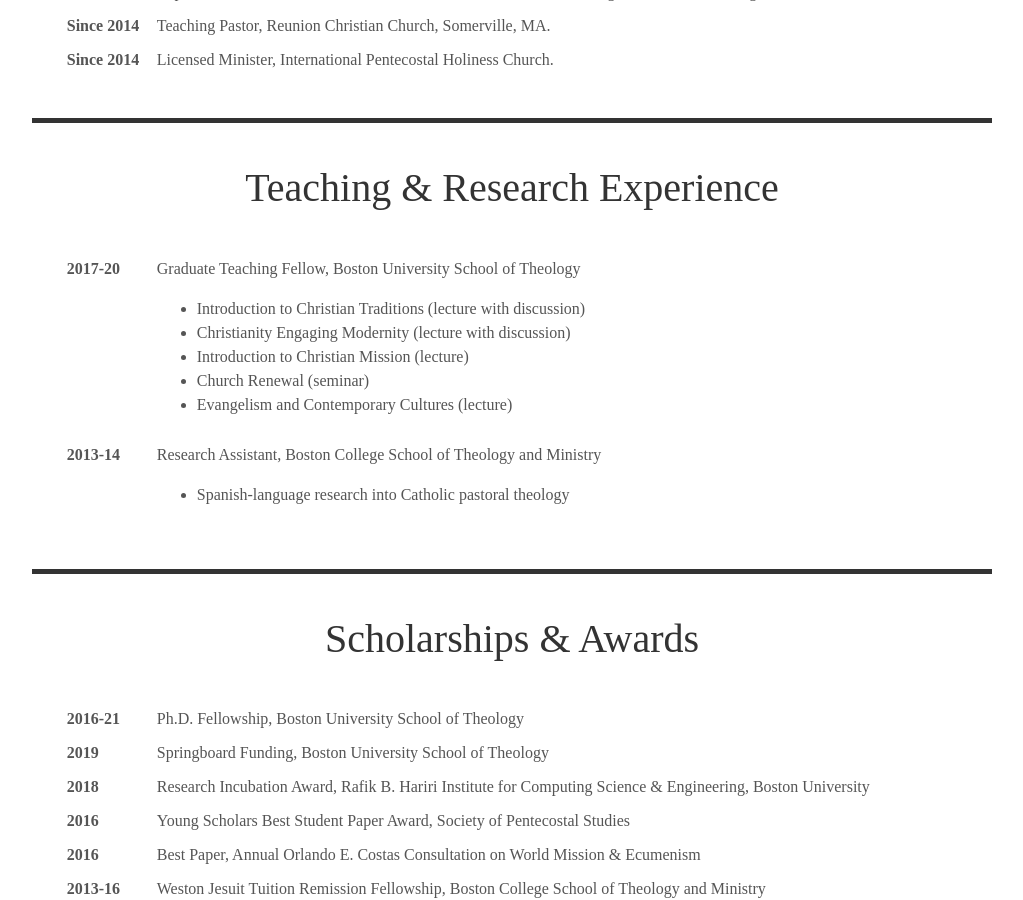
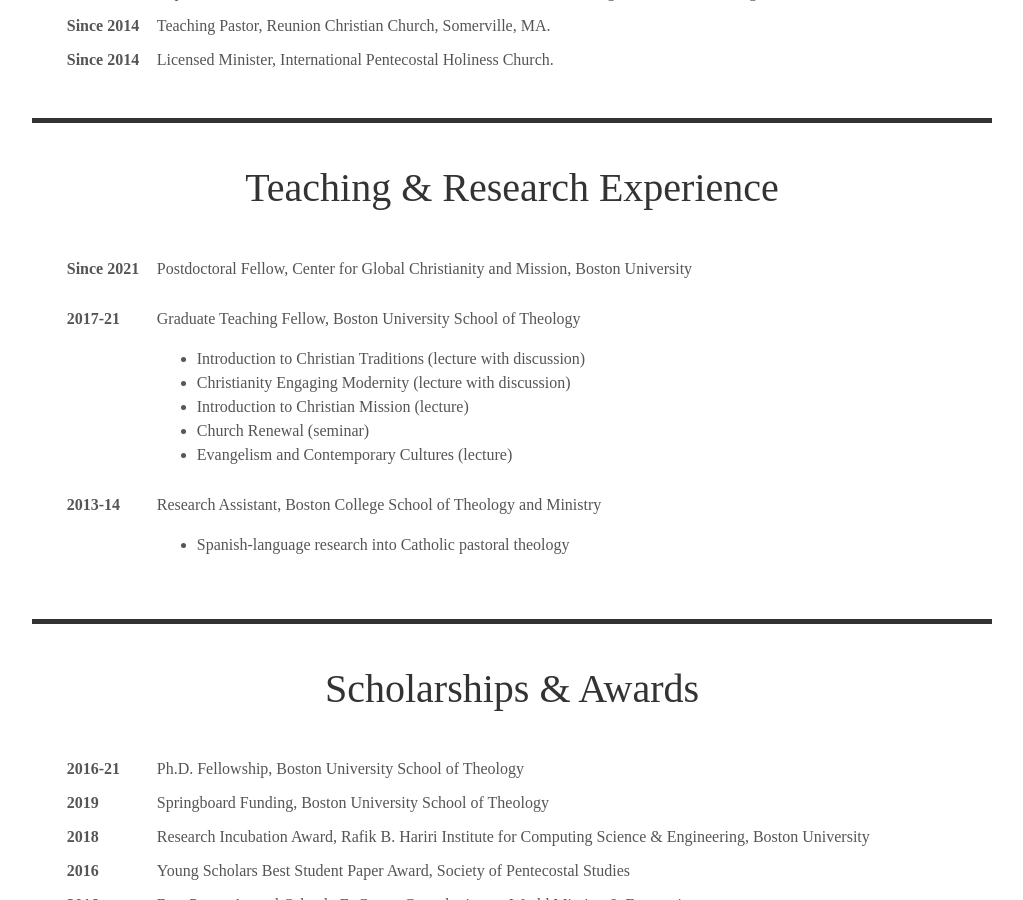
Before and after one commit to alex-mayfield/alex-mayfield.github.io, a Jekyll site: the page built from index.html, in a window 1280 px wide and 900 px high, scrolled down 3491 px. Shown: the whole window, without its empty margins (128-1151 px from the left). Built offline with Jekyll 4.4.1, drawn with Linux system fonts in a browser that asks for light colours; some web fonts are replaced; some of the changed text lies outside the part shown.

Commit message:
Update to CV

```diff
--- a/_data/digital-projects.yml
+++ b/_data/digital-projects.yml
@@ -2,7 +2,7 @@
   - title: China Historical Christian Database
     img: /assets/img/chcd-logo.png
     link: https://chcdatabase.com/
-    role: Lead Investigator
+    role: Principal Investigator
     date: Since 2018
   - title: China Christian Posters Project
     img: /assets/img/ccp-logo.png
--- a/_data/publications.yml
+++ b/_data/publications.yml
@@ -125,7 +125,7 @@
     journal:
     vol_iss:
     book: The Pentecostal World
-    edit: 	Michael Wilkinson and Jörg Haustein
+    edit: Michael Wilkinson and Jörg Haustein
     publisher: "Routledge"
     page:
     author:
--- a/_data/teaching-research.yml
+++ b/_data/teaching-research.yml
@@ -1,6 +1,8 @@
 list:
+  - title: Postdoctoral Fellow, Center for Global Christianity and Mission, Boston University
+    year: "Since 2021"
   - title: Graduate Teaching Fellow, Boston University School of Theology
-    year: 2017-20
+    year: 2017-21
     details:
       - exp: Introduction to Christian Traditions (lecture with discussion)
       - exp: Christianity Engaging Modernity (lecture with discussion)
--- a/_includes/about.html
+++ b/_includes/about.html
@@ -14,7 +14,7 @@
 <div class="row">
   <div class="third">
     <h2>Doctorate</h2>
-    <p><b>2021</b><br>Will receive a Ph.D. in World Christian History from Boston University, School of Theology. Exams: Pre-Reformation History, Post-Reformation History, & Missiology.</p>
+    <p><b>2021</b><br>Received a Ph.D. in World Christian History from Boston University, School of Theology. Exams: Pre-Reformation History, Post-Reformation History, & Missiology.</p>
   </div>
   <div class="third">
     <h2>Masters</h2>
```
Also changed, not shown: _data/conferences.yml (+11 -2 lines).
